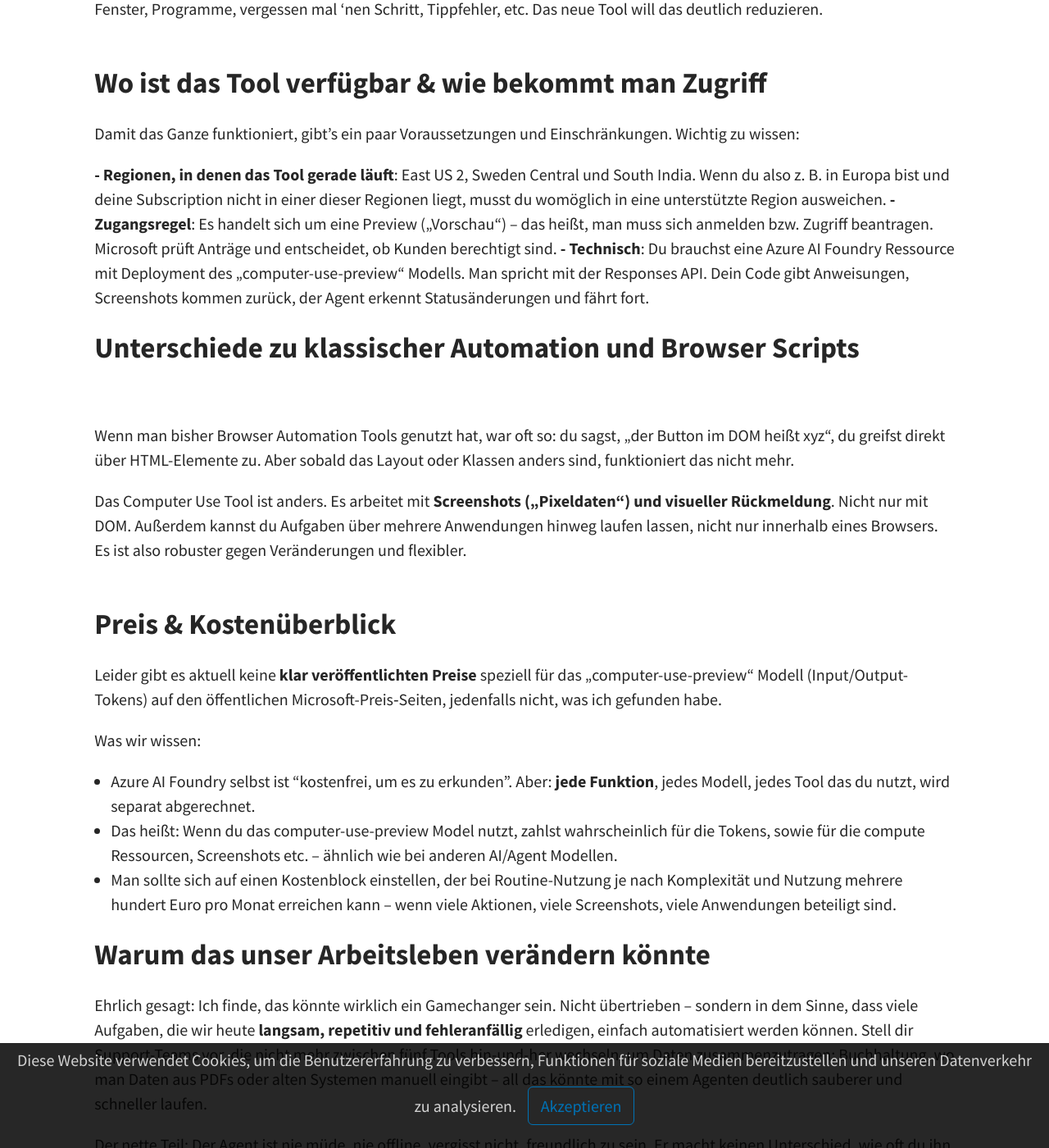
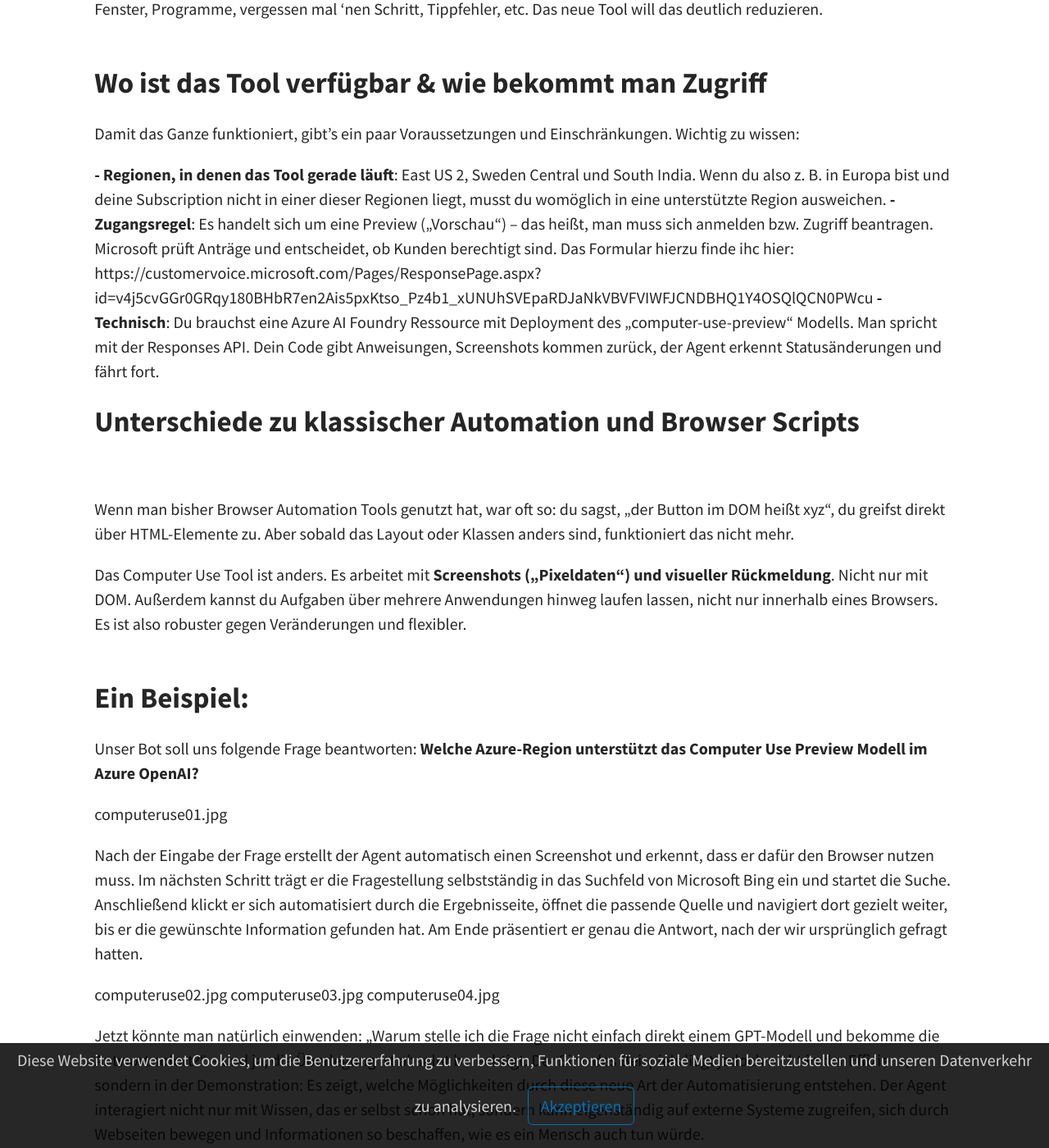
Before and after one commit to joriskahle007/joriskahle007.github.io, a Jekyll site: the page built from _posts/2025-09-19-ComputerUseTool.md, in a window 1280 px wide and 1400 px high, scrolled down 1020 px. Shown: the whole window at 82% size. Built offline with Jekyll 4.4.1, drawn with Linux system fonts in a browser that asks for light colours; a script that is not in the unit is left out.

Commit message:
Update 2025-09-19-ComputerUseTool.md

```diff
--- a/_posts/2025-09-19-ComputerUseTool.md
+++ b/_posts/2025-09-19-ComputerUseTool.md
@@ -1,7 +1,7 @@
 ---
 layout: post
 title: Das Computer Use Tool – ein Durchbruch für die Automatisierung
-tags: [CSP, Azure, GPT, Computer Use Tool, Azure Open AI]
+tags: [CSP, Azure, GPT, Computer Use Tool, Azure Open AI, Azure AI Foundry]
 ---
 
 Stell dir vor, dein Computer ‒ dein Bildschirm, deine Maus, deine Tastatur ‒ könnte sprechen. Also: Nicht im Sinne eines sprechenden PC-Geists, aber fast so. Wenn du sagst: „Hey, überprüfe die neuesten Fehlermeldungen im Dashboard, öffne das Ticket-Tool, trag die Daten ein, und schicke den Bericht raus“ ‒ und das passiert alles automatisch. Ohne dass du manuell klickst, kopierst oder zwischen Apps wechselst. Genau das bringt Microsofts neues **Computer Use Tool (Preview)** im Azure AI Foundry Agent Service mit sich.
@@ -19,7 +19,7 @@
 Damit das Ganze funktioniert, gibt's ein paar Voraussetzungen und Einschränkungen. Wichtig zu wissen:
 
 **- Regionen, in denen das Tool gerade läuft**: East US 2, Sweden Central und South India. Wenn du also z. B. in Europa bist und deine Subscription nicht in einer dieser Regionen liegt, musst du womöglich in eine unterstützte Region ausweichen.
-**- Zugangsregel**: Es handelt sich um eine Preview („Vorschau“) – das heißt, man muss sich anmelden bzw. Zugriff beantragen. Microsoft prüft Anträge und entscheidet, ob Kunden berechtigt sind.
+**- Zugangsregel**: Es handelt sich um eine Preview („Vorschau“) – das heißt, man muss sich anmelden bzw. Zugriff beantragen. Microsoft prüft Anträge und entscheidet, ob Kunden berechtigt sind. Das Formular hierzu finde ihc hier: https://customervoice.microsoft.com/Pages/ResponsePage.aspx?id=v4j5cvGGr0GRqy180BHbR7en2Ais5pxKtso_Pz4b1_xUNUhSVEpaRDJaNkVBVFVIWFJCNDBHQ1Y4OSQlQCN0PWcu
 **- Technisch**: Du brauchst eine Azure AI Foundry Ressource mit Deployment des „computer-use-preview“ Modells. Man spricht mit der Responses API. Dein Code gibt Anweisungen, Screenshots kommen zurück, der Agent erkennt Statusänderungen und fährt fort.
 
 ## Unterschiede zu klassischer Automation und Browser Scripts<br><br>
@@ -27,6 +27,21 @@
 Wenn man bisher Browser Automation Tools genutzt hat, war oft so: du sagst, „der Button im DOM heißt xyz“, du greifst direkt über HTML-Elemente zu. Aber sobald das Layout oder Klassen anders sind, funktioniert das nicht mehr.
 
 Das Computer Use Tool ist anders. Es arbeitet mit **Screenshots („Pixeldaten“) und visueller Rückmeldung**. Nicht nur mit DOM. Außerdem kannst du Aufgaben über mehrere Anwendungen hinweg laufen lassen, nicht nur innerhalb eines Browsers. Es ist also robuster gegen Veränderungen und flexibler. <br><br>
+
+## Ein Beispiel:
+
+Unser Bot soll uns folgende Frage beantworten: **Welche Azure-Region unterstützt das Computer Use Preview Modell im Azure OpenAI?**
+
+computeruse01.jpg
+
+Nach der Eingabe der Frage erstellt der Agent automatisch einen Screenshot und erkennt, dass er dafür den Browser nutzen muss. Im nächsten Schritt trägt er die Fragestellung selbstständig in das Suchfeld von Microsoft Bing ein und startet die Suche. Anschließend klickt er sich automatisiert durch die Ergebnisseite, öffnet die passende Quelle und navigiert dort gezielt weiter, bis er die gewünschte Information gefunden hat. Am Ende präsentiert er genau die Antwort, nach der wir ursprünglich gefragt hatten.
+
+computeruse02.jpg
+computeruse03.jpg
+computeruse04.jpg
+
+Jetzt könnte man natürlich einwenden: „Warum stelle ich die Frage nicht einfach direkt einem GPT-Modell und bekomme die Antwort sofort?“ – und ja, die Überlegung ist absolut berechtigt. Der Sinn des Beispiels liegt jedoch nicht in der Effizienz, sondern in der Demonstration: Es zeigt, welche Möglichkeiten durch diese neue Art der Automatisierung entstehen. Der Agent interagiert nicht nur mit Wissen, das er selbst schon hat, sondern kann eigenständig auf externe Systeme zugreifen, sich durch Webseiten bewegen und Informationen so beschaffen, wie es ein Mensch auch tun würde.<br><br>
+
 
 ## Preis & Kostenüberblick
 
```
